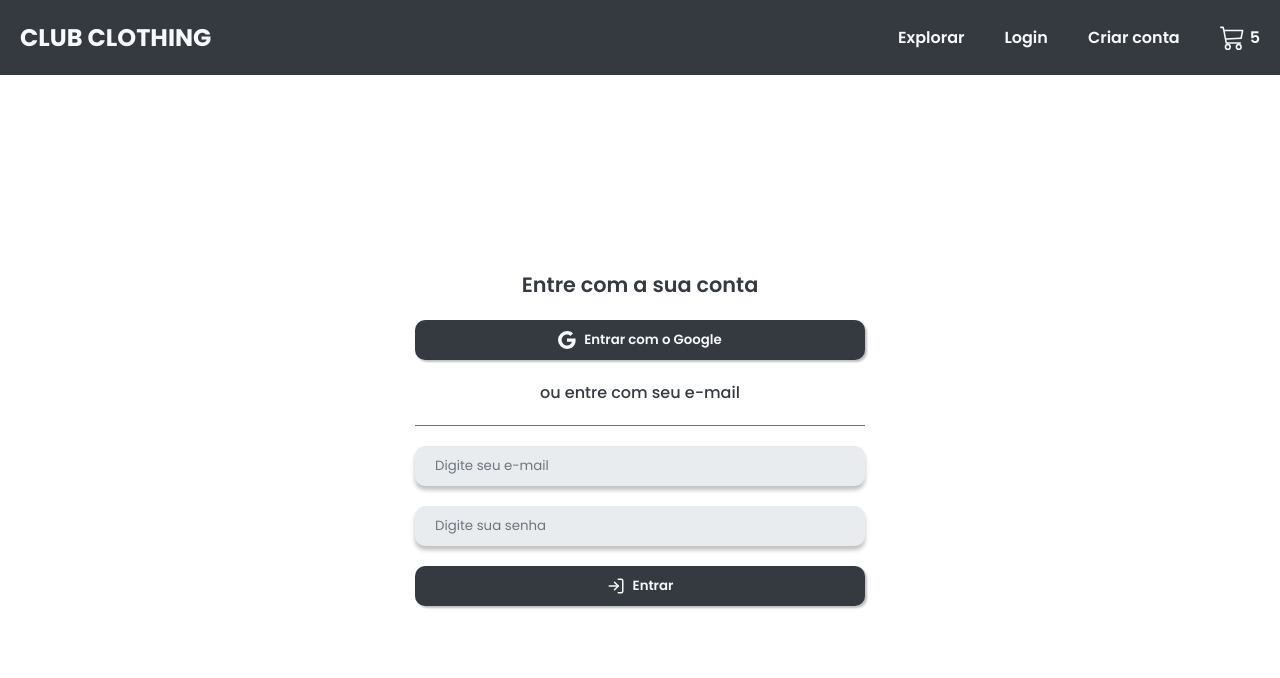
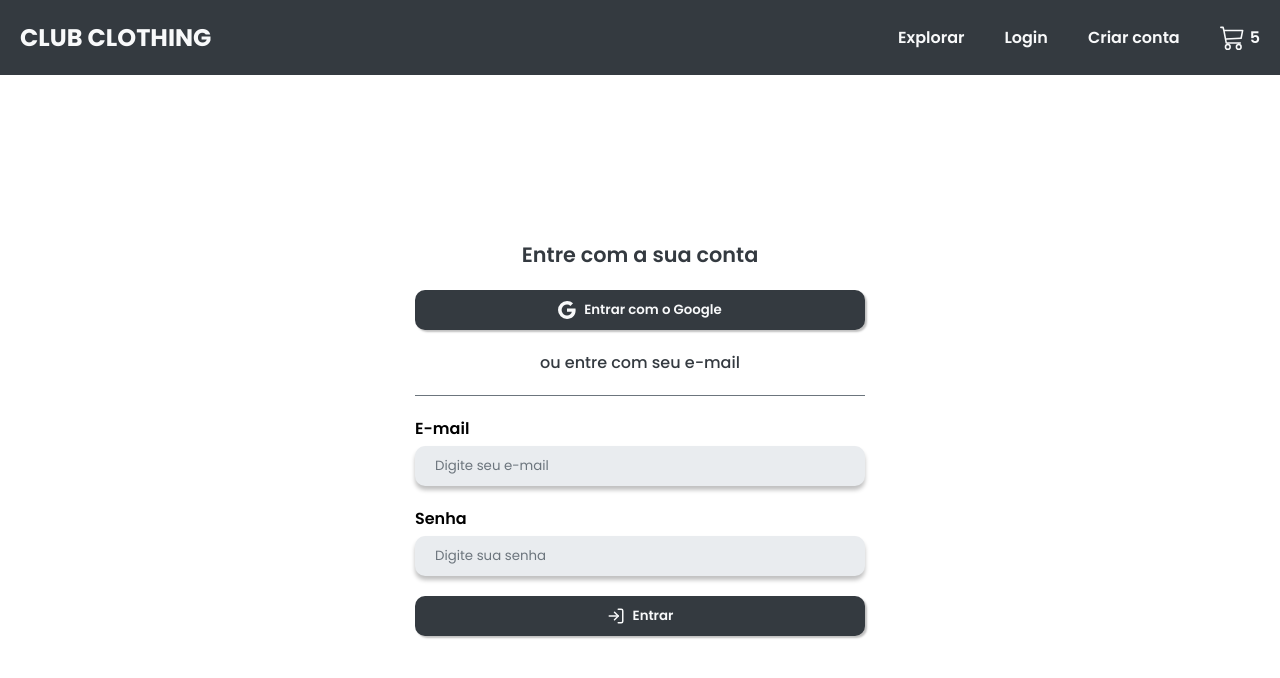
Before and after one commit to oMatheus-Farias/appclubclothing-ecommerce, a React (Create React App) app: page /login in a window 1280 px wide. Shown: the top 678 px of the page. Built offline with nearby package versions, Linux system fonts and the light colour scheme.

Commit message:
feat: add Login Page email and password labels

```diff
--- a/src/page/login/login.page.tsx
+++ b/src/page/login/login.page.tsx
@@ -28,9 +28,11 @@ const LoginPage = () => {
           <LoginSubtitle>ou entre com seu e-mail</LoginSubtitle>
 
           <LoginInputContainer>
+            <p>E-mail</p>
             <CustomInput placeholder='Digite seu e-mail' />
           </LoginInputContainer>
           <LoginInputContainer>
+            <p>Senha</p>
             <CustomInput placeholder='Digite sua senha' type='password' />
           </LoginInputContainer>
 
```
